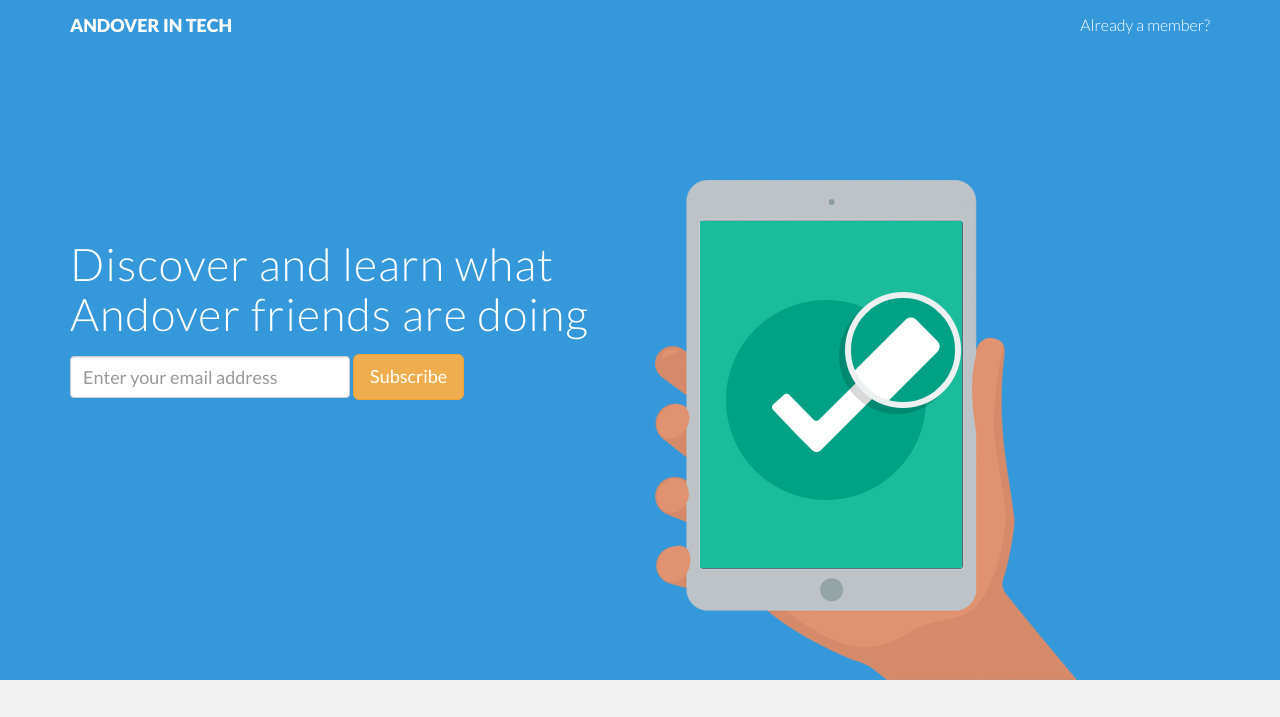
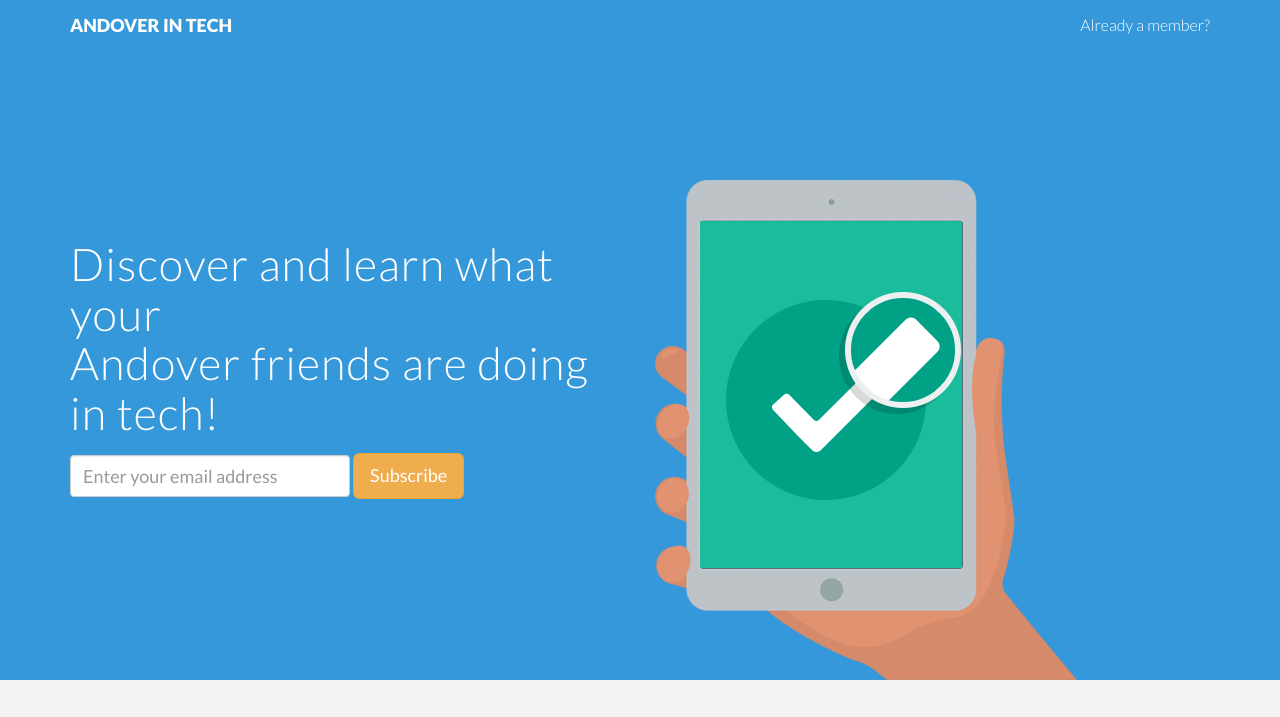
Before and after one commit to zhoularry/andoverintech.com, a plain HTML site: page index.html in a window 1280 px wide. Shown: the top 717 px of the page. Drawn offline with nearby package versions, Linux system fonts and the light colour scheme.

Commit message:
cover text needs work

```diff
--- a/index.html
+++ b/index.html
@@ -51,8 +51,8 @@
 		<div class="container">
 			<div class="row">
 				<div class="col-lg-6">
-					<h1>Discover and learn what<br/>
-						Andover friends are doing
+					<h1>Discover and learn what your<br/>
+						 Andover friends are doing in tech!
 					</h1>
 					<form class="form-inline" role="form">
 					  <div class="form-group">
```
